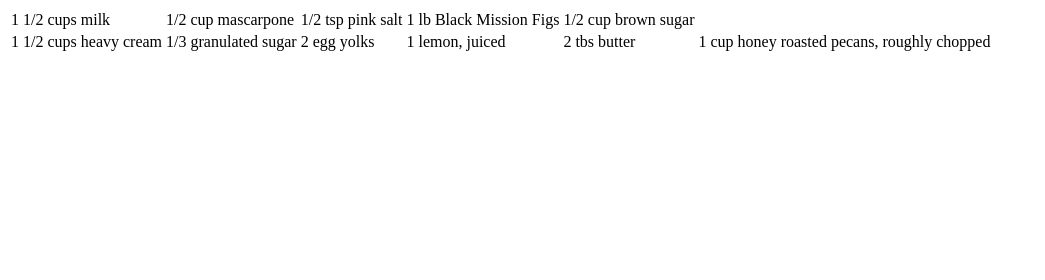
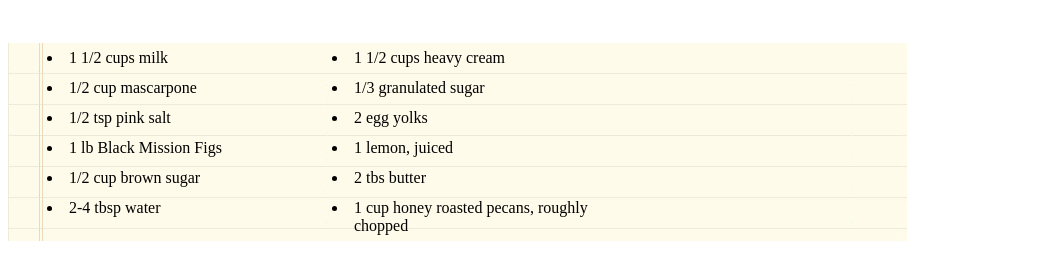
Before and after one commit to recklessmoxie/feb-19-lab, a plain HTML site: page index.html in a window 1280 px wide. Shown: the whole page, without its empty margins (0-1045 px from the left). Drawn offline with Linux system fonts and the light colour scheme.

```diff
--- a/index.html
+++ b/index.html
@@ -1,27 +1,37 @@
 <!DOCTYPE html>
 <html>
   <head>
-    <title>Chocolate Pizza</title>
-<link type= "text/css" rel= "stylesheet" href= "style.css"/>
-  </head>
+    <title>Chocolate pizza</title>
+<link type= "text/css" rel= "stylesheet" href= "style.css"/>  </head>
   <body>
-  <table>
-    <tr>
-      <td>1 1/2 cups milk</td>
-      <td>1/2 cup mascarpone</td>
-      <td>1/2 tsp pink salt</td>
-      <td>1 lb Black Mission Figs</td>
-      <td>1/2 cup brown sugar</td>
-    </tr>
-    <tr>
-      <td>1 1/2 cups heavy cream</td>
-      <td>1/3 granulated sugar</td>
-      <td>2 egg yolks</td>
-      <td>1 lemon, juiced</td>
-      <td>2 tbs butter</td>
-      <td>1 cup honey roasted pecans, roughly</td>
-      <td>chopped</td>
-    </tr>
-    </table>
+<div class="Lists">
+    <ul class="list1">
+      <li>1 1/2 cups milk</li>
+      <li>1/2 cup mascarpone</li>
+      <li>1/2 tsp pink salt</li>
+      <li>1 lb Black Mission Figs</li>
+      <li>1/2 cup brown sugar</li>
+      <li>2-4 tbsp water</li>
+    </ul>
+    <ul class="list2">
+      <li>1 1/2 cups heavy cream</li>
+      <li>1/3 granulated sugar</li>
+      <li>2 egg yolks</li>
+      <li>1 lemon, juiced</li>
+      <li>2 tbs butter</li>
+      <li>1 cup honey roasted pecans, roughly chopped</li>
+    </ul>
+
+
+
+
+
+
+
+</div>
+<div class="footer">
+  <footer>
+  </footer>
+</div>
 </body>
     </html>
--- /dev/null
+++ b/style.css
@@ -0,0 +1,30 @@
+.Lists {
+  background-image: url("lab-assets/list-bg.png");
+  background-repeat:no-repeat;
+  position: relative;
+  top: 35px;
+  left: 0
+  width: 50%;
+  height: 125%;
+  }
+
+ .list1 {
+   position: absolute;
+   left: 15px;
+   margin: 0;
+   width: 50%;
+  }
+li {
+  padding:6px;
+}
+ .list2 {
+   position: relative;
+   left: 300px;
+   margin: 0;
+   width: 300px;
+
+
+}
+.footer {
+
+}
```
